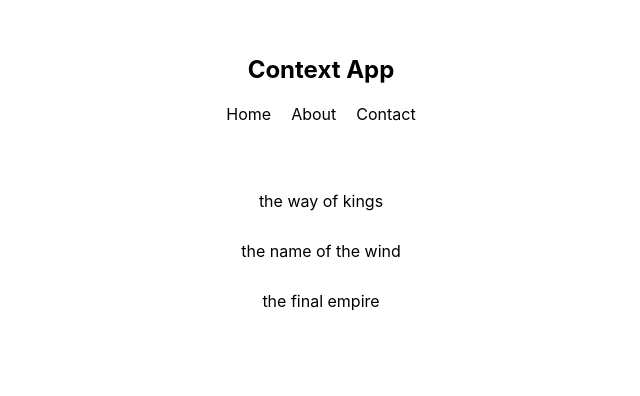
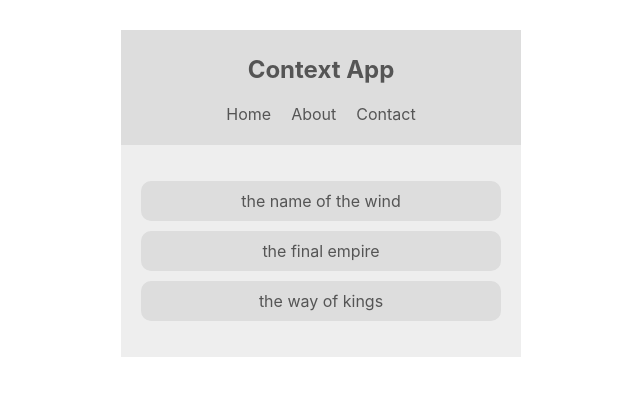
Before and after one commit to imenattatra/react-context-hooks-tuto, a React (Create React App) app in the folder context-app/: page / in a window 1280 px wide. Shown: the top 396 px of the page, without its empty margins (319-959 px from the left). Built offline with nearby package versions, Linux system fonts and the light colour scheme.

Commit message:
access shared context in components

```diff
--- a/context-app/src/components/BookList.js
+++ b/context-app/src/components/BookList.js
@@ -1,13 +1,18 @@
 import React, { Component } from 'react'
+import {ThemeContext} from '../contexts/ThemeContext';
 
 class BookList extends Component {
+    static contextType = ThemeContext
+
     render() {
+        const {isLighthTheme,light,dark}= this.context;
+        const theme = isLighthTheme ? light : dark
         return (
-            <div className="book-list">
+            <div className="book-list" style={{background: theme.bg, color: theme.syntax}}>
                 <ul>
-                    <li>the way of kings</li>
-                    <li>the name of the wind</li>
-                    <li>the final empire</li>
+                    <li style={{background: theme.ui}}>the name of the wind</li>
+                    <li style={{background: theme.ui}}>the final empire</li>
+                    <li style={{background: theme.ui}}>the way of kings</li>
                 </ul>
             </div>
          );
--- a/context-app/src/components/NavBar.js
+++ b/context-app/src/components/NavBar.js
@@ -1,9 +1,14 @@
 import React , {Component} from 'react';
+import {ThemeContext} from '../contexts/ThemeContext';
+class NavBar extends Component {
 
-class NavBar extends Component {
+    static contextType = ThemeContext
     render() {
+        //console.log(this.context)
+        const {isLighthTheme,light,dark}= this.context;
+        const theme = isLighthTheme?(light):(dark)
         return (
-            <nav>
+            <nav style={{ background:theme.ui , color:theme.syntax }}>
                 <h1>Context App</h1>
                 <ul>
                     <li>Home</li>
--- a/context-app/src/contexts/ThemeContext.js
+++ b/context-app/src/contexts/ThemeContext.js
@@ -6,10 +6,10 @@
     state = {
         isLighthTheme:true,
         light:{
-            syntax : '#555', UI: '#ddd' , bg:'#eee'
+            syntax : '#555', ui: '#ddd' , bg:'#eee'
         },
         dark:{
-            syntax : '#ddd', UI: '#333' , bg:'#555'
+            syntax : '#ddd', ui: '#333' , bg:'#555'
         }
      }
     render() {
```
